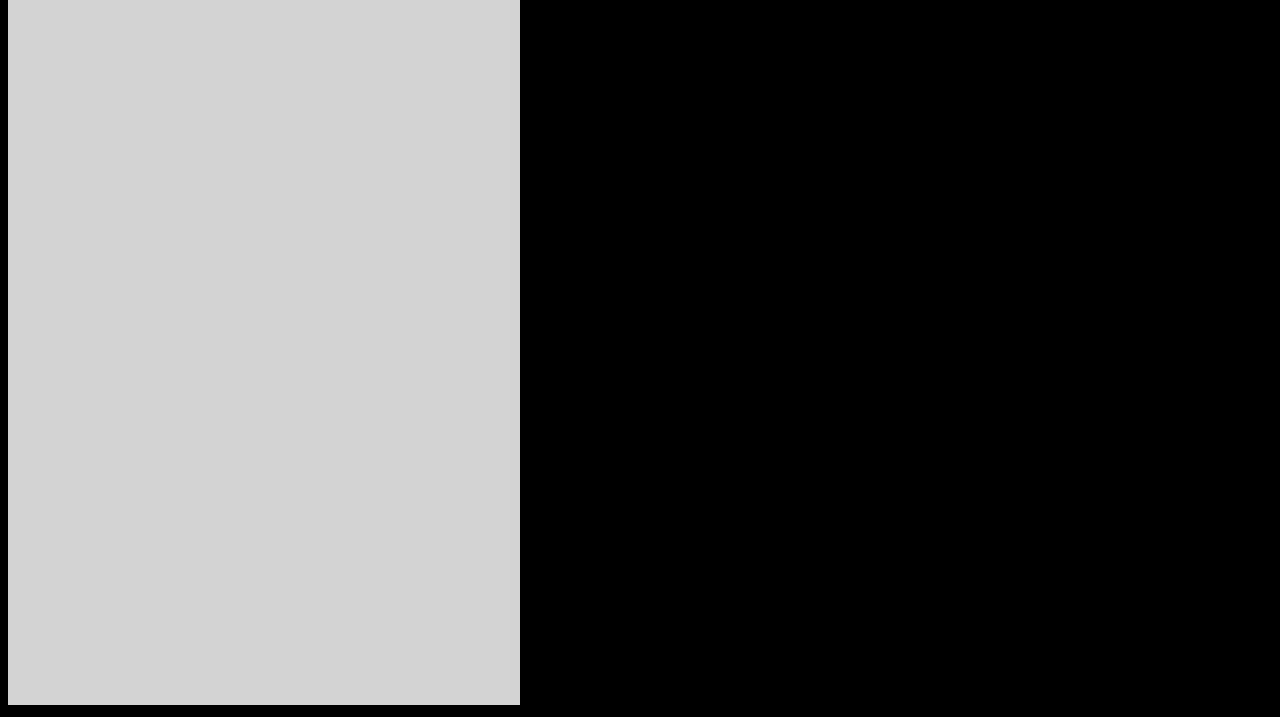
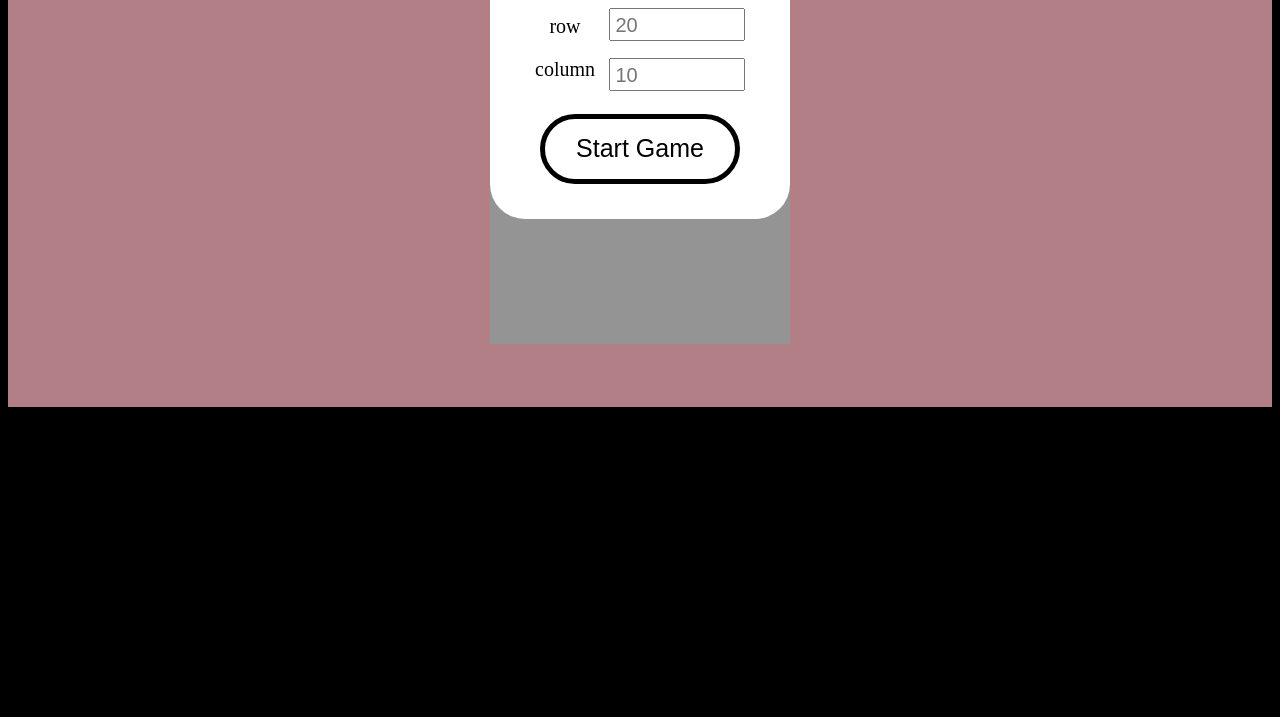
Before and after one commit to Fivedollar-Huang/Tetris, a plain HTML site: page index.html in a window 1280 px wide. Shown: the part 327-1044 px from the top of the page. After the commit the page ends 800 px from the top, so only its background shows below. Drawn offline with Linux system fonts and the light colour scheme.

Commit message:
added start and finish UI

```diff
--- /dev/null
+++ b/index.css
@@ -0,0 +1,95 @@
+#gameWindow{
+    /* width: 1fr; */
+    /* height: 1024px; */
+    display: flex;
+    background-color: lightpink;
+    justify-content: center;
+    padding: 5% 5%;
+    position: relative;
+}
+
+#canvas{
+    /* position: relative; */
+    width: 300px;
+    height: 600px;
+    /* background-color: lightblue; */
+}
+
+#menu{
+    background-color: rgba(0,0,0,0.3);
+    width: 100%;
+    height: 100%;
+
+    position: absolute;
+    left: 0;
+    top: 0;
+    z-index: 1;
+
+    display: flex;
+    align-items: center;
+    justify-content: center;
+}
+
+#mainMenu{
+    width: 300px;
+    height: 350px;
+    background-color: white;
+    position: relative;
+    border-radius: 35px;
+
+}
+
+.menuTitle{
+    text-align: center;
+    padding-top: 20px;
+    margin-bottom: 10px;
+}
+
+.settings{
+    display: flex;
+    justify-content: space-between;
+    align-items: center;
+    /* background-color: lightpink; */
+    margin: 0px 45px;
+    margin-top: 0px;
+    position: relative;
+}
+
+.settingText{
+    margin-left: 0px;
+    text-align: center;
+    font-size: 20px;
+}
+
+.settingInputs{
+    display: flex;
+    /* background-color: lightblue;  */
+    height: 100px;
+    width: 65%;
+    flex-direction: column;
+}
+
+.inputBar{
+    flex-grow: 1;
+    font-size: 20px;
+    margin-top: 10px;
+    margin-bottom: 7px;
+    padding-left: 5px;
+    padding-top: 3px;
+}
+.start{
+    display: flex;
+    justify-content: center;
+    align-items: center;
+}
+
+.startButton{
+    width: 200px;
+    height: 70px;
+    font-size: 25px;
+    margin-top: 13px;
+    border: thick solid black;
+    border-radius: 35px;
+    background-color: white;
+    color: black;
+}
--- a/index.html
+++ b/index.html
@@ -2,16 +2,62 @@
 <html lang="en">
 <head>
     <title>Tetris</title>
+    <link rel="stylesheet" href="index.css">
 </head>
 
-<canvas></canvas>
+<body style="background: black;">
 
-<body style="background: black;">
+    <div id="gameWindow">
+        <canvas id="canvas"></canvas>
+        <div id="menu">
+
+            <div id="mainMenu">
+                <h1 class="menuTitle">
+                    Customize <br> Board Size:
+                </h1>
+
+                <div class="settings">
+                    <div class="settingText">
+                        <p > row </p>
+                        <p> column </p>
+                    </div>
+
+                    <div class="settingInputs">
+                        <input
+                            class="inputBar"
+                            id="inputRow"
+                            placeholder="20"
+                            type="number"
+                            min="4"
+                            max="50"
+                            pattern="\d+"
+                        >
+                        <input
+                            class="inputBar"
+                            id="inputCol"
+                            placeholder="10"
+                            type="number"
+                            min="4"
+                            max="100"
+                            pattern="\d+"
+                        >
+                    </div>
+
+                </div>
+                <div class="start">
+                    <button class="startButton">Start Game</button>
+                </div>
+            </div>
+
+        </div>
+
+    </div>
 
     <script src="js/classes/gameboard.js"></script>
     <script src="js/classes/colors.js"></script>
     <script src="js/classes/blocks.js"></script>
+    <script src="js/index.js"></script>
+    <script src="js/gameControl.js"></script>
     <script src="js/events.js"></script>
-    <script src="js/index.js"></script>
 </body>
 </html>
--- a/js/classes/blocks.js
+++ b/js/classes/blocks.js
@@ -52,9 +52,9 @@ const I_BLOCK = {
     position: [-3, -2],
     color: 6,
     shape: [
-      [0, 0, 0],
+      [0, 1, 0],
       [1, 1, 1],
-      [0, 1, 0]
+      [0, 0, 0]
     ]
   };
 
--- a/js/classes/gameboard.js
+++ b/js/classes/gameboard.js
@@ -128,6 +128,12 @@ class Gameboard{
         }
         this.draw()
 
+        if(!this.running){
+            console.log("gameOver")
+            showEndGame()
+            return
+        }
+
         let rows = this.findFilledRows()
         if(rows.length > 0){
             this.running = false
@@ -190,7 +196,7 @@ class Gameboard{
                         ctx.fillRect(
                             0, this.blockWidth * rows[i],
                             this.blockWidth * this.dimension.col,
-                            this.blockWidth * this.dimension.row
+                            this.blockWidth
                         )
                     }
                 }
--- a/js/events.js
+++ b/js/events.js
@@ -8,8 +8,6 @@ const keys={
 
 window.addEventListener('keydown', keydown)
 window.addEventListener('keyup', keyup)
-
-var gamePaused = false;
 
 function keydown(event){
     switch(event.key){
@@ -33,6 +31,9 @@ function keydown(event){
             // keys.p = true
             gamePaused = !gamePaused
             break;
+        case 'h':
+            showMenu()
+            break;
     }
 }
 function keyup(event){
@@ -50,5 +51,8 @@ function keyup(event){
         case 'w':
             keys.w = false
             break;
+        case 'h':
+            hideMenu()
+            break;
     }
 }
--- /dev/null
+++ b/js/gameControl.js
@@ -0,0 +1,22 @@
+
+var gameboard
+var gamePaused = false
+var gameRunning = false
+
+ctx.fillStyle = 'lightgray'
+ctx.fillRect(0, 0, canvas.width, canvas.height)
+
+function startGame(row, col){
+    gameboard = new Gameboard(row, col)
+    gameRunning = true
+    update()
+}
+
+function update(){
+    if(gameRunning){
+        window.requestAnimationFrame(update)
+        if(gamePaused) return
+
+        gameboard.update()
+    }
+}
--- a/js/index.js
+++ b/js/index.js
@@ -1,22 +1,48 @@
 const canvas = document.querySelector('canvas')
 const ctx = canvas.getContext('2d')
 
-canvas.width = 512
-canvas.height = 1024
+const menu = document.getElementById('menu')
+const gameWindow = document.getElementById('gameWindow')
+const inputRow = document.getElementById('inputRow')
+const inputCol = document.getElementById('inputCol')
 
-gameboard = new Gameboard(20, 10)
-// gameboard.board[0][0] = 1
-// gameboard.board[4][3] = 1
-// gameboard.board[3][5] = 1
-// gameboard.board[10][9] = 1
-ctx.fillStyle = 'lightgray'
-ctx.fillRect(0, 0, canvas.width, canvas.height)
-function update(){
-    window.requestAnimationFrame(update)
-    if(gamePaused) return
+const startButton = document.querySelector('.startButton')
 
-    gameboard.update()
+window.addEventListener('resize', resizeWindow)
+startButton.addEventListener('click', startGameEvent)
+resizeWindow() // fix the size
+
+function resizeWindow(){
+    canvas.width = 300
+    canvas.height = 600
+    // const width = window.innerWidth;
+    // const height = window.innerHeight;
+    // canvas.style.width = width/2+'px'
+    // canvas.style.height = height/2+'px'
+    // ctx.fillStyle = 'lightgray'
+    // ctx.fillRect(0, 0, canvas.width, canvas.height)
+    // menu.style.left = 0;
 }
 
+function showMenu(){
+    menu.style.display = 'flex'
+}
+function hideMenu(){
+    menu.style.display = 'none'
+}
 
-update()
+function startGameEvent(){
+    let row = inputRow.value || 20
+    let col = inputCol.value || 10
+    if(row > 50) row = 50
+    else if(row < 4) row = 4
+    if(col > 100) col = 100
+    else if(col < 4) col = 4
+    // console.log(canvas.offsetWidth)
+    menu.style.display = 'none'
+    startGame(row, col)
+}
+
+function showEndGame(){
+    menu.style.display = 'flex'
+}
```
